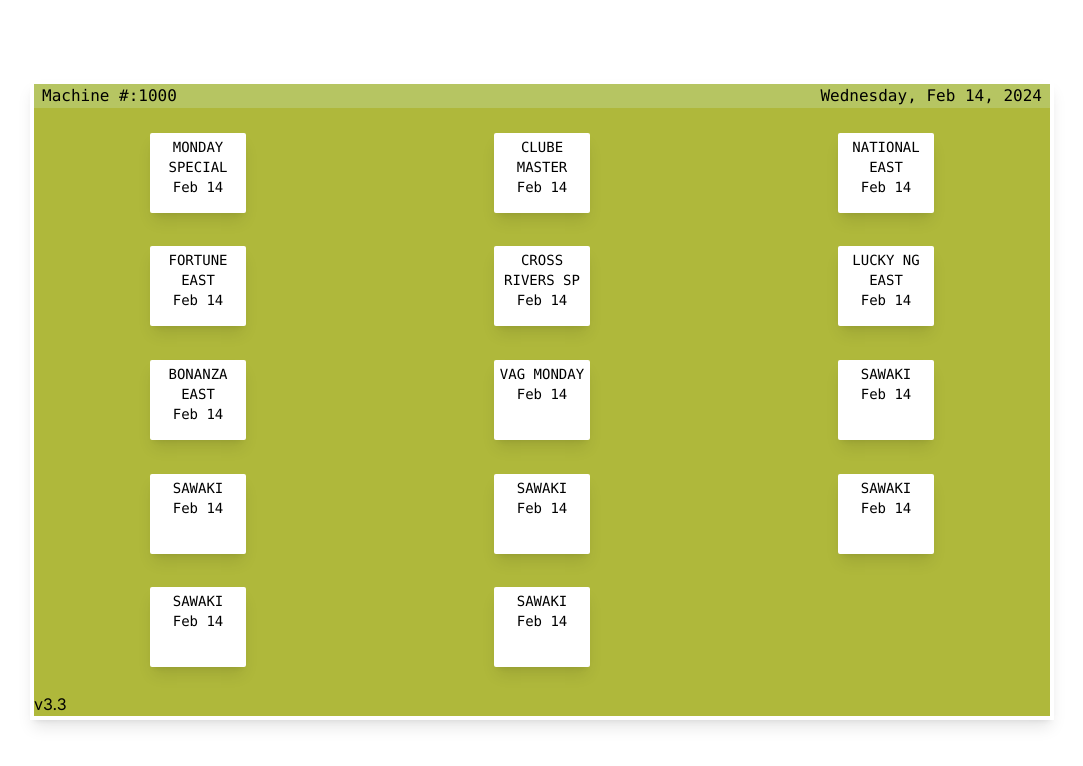
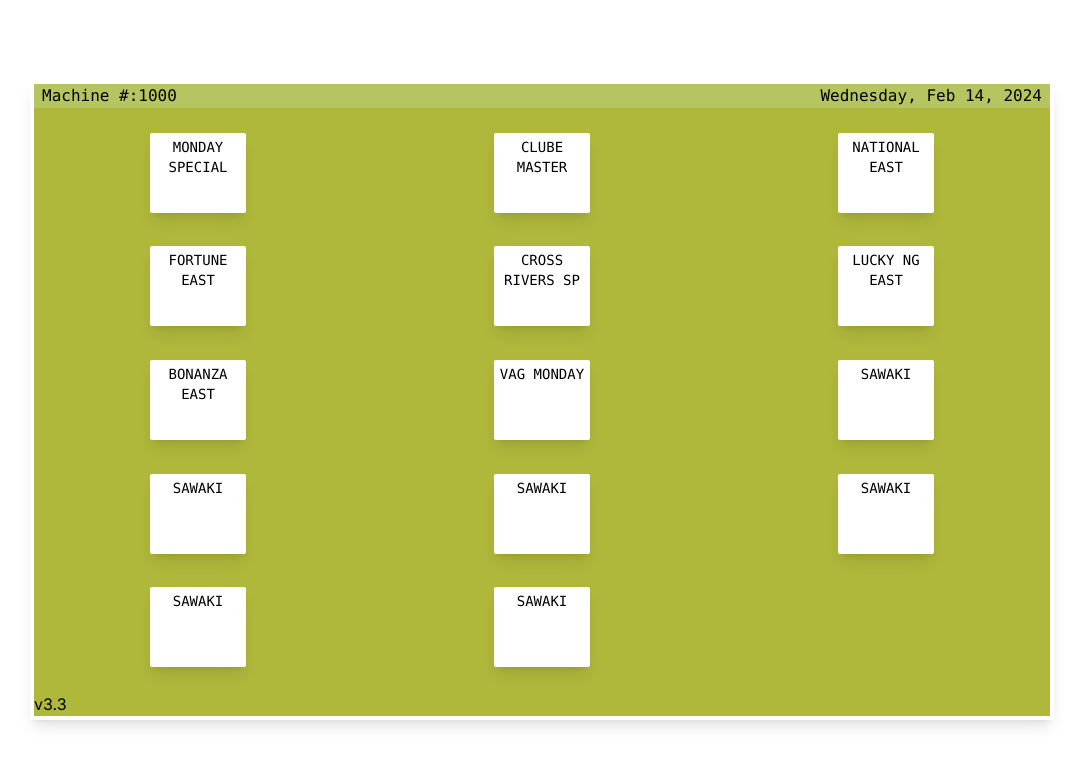
Before and after one commit to fullupe/ternimalpad, a Next.js app: page /gamemenu in a window 1280 px wide. Shown: the top 766 px of the page, without its empty margins (98-1181 px from the left). Built offline with nearby package versions, Linux system fonts and the light colour scheme.

Commit message:
game selection zustands done

```diff
--- a/app/components/Keypad.tsx
+++ b/app/components/Keypad.tsx
@@ -2,23 +2,26 @@
 
 import React from 'react'
 
-type Props = {}
+type Props = {
+  handleKeyChange:(val:any)=>void
+}
 
-export default function Keypad({}: Props) {
+export default function Keypad({handleKeyChange}: Props) {
 
-    const handleClick=(val:any)=>{
-        console.log(val)
-    }
+    // const handleClick=(val:any)=>{
+    //     //console.log(val)
+    //     handleKeyChange(val)
+    // }
   return (
      <div className="grid grid-cols-5 gap-4">
-      {["F1","F2","F3","F4","F5",1, 2, 3, 4, "A",5, 6, 7, 8, "C",9,0, ".",'V'].map((key: any) => (
+      {["F1","F2","F3","F4","F5",1, 2, 3, 4, "A",5, 6, 7, 8, "C",9,0, ".",'V'].map((value: any) => (
         <button
-          key={key}
-          className={`bg-green-200 p-4 rounded-md text-xl font-semibold hover:bg-green-300 focus:outline-none ${key === 'V' ? 'col-span-2' : ''} ${key==='C'? 'bg-red-300 hover:bg-red-400':''} ${key==='A'? 'bg-yellow-200 hover:bg-yellow-300':''}`}
-          onClick={() => handleClick(key)}
+          //key={value}
+          className={`bg-green-200 p-4 rounded-md text-xl font-semibold hover:bg-green-300 focus:outline-none ${value === 'V' ? 'col-span-2' : ''} ${value==='C'? 'bg-red-300 hover:bg-red-400':''} ${value==='A'? 'bg-yellow-200 hover:bg-yellow-300':''}`}
+          onClick={() => handleKeyChange(value)}
         >
           <p className='text-black text-2xl'>
-            {key}
+            {value}
             </p>
         </button>
       ))}
--- a/app/gamemenu/page.tsx
+++ b/app/gamemenu/page.tsx
@@ -1,83 +1,85 @@
 "use client"
 import React from 'react'
+import { useRouter } from 'next/navigation'
 
+import {useGameSelectionStore} from "../store"
 
 type gameType={
-  id: number,
+  id: string,
     game: string,
-    date: Date,
+    date: string,
 }
 
 const games =[
     {
-      id:1,
+      id:"1",
       game:"Monday special",
-      date: new Date()
+      date: new Date().toString()
     },
     {
-      id:2,
+      id:"2",
       game:"Clube Master",
-      date: new Date()
+      date: new Date().toString()
     },
     {
-      id:3,
+      id:"3",
       game:"National east",
-      date: new Date()
+      date: new Date().toString()
     },
     {
-      id:4,
+      id:"4",
       game:"Fortune east",
-      date: new Date()
+      date: new Date().toString()
     },
     {
-      id:5,
+      id:"5",
       game:"Cross Rivers sp",
-      date: new Date()
+      date: new Date().toString()
     },
     {
-      id:6,
+      id:"6",
       game:"LUcky NG east",
-      date: new Date()
+      date: new Date().toString()
     },
     {
-      id:7,
+      id:"7",
       game:"Bonanza east",
-      date: new Date()
+      date: new Date().toString()
     },
     {
-      id:8,
+      id:"8",
       game:"vag monday",
-      date: new Date()
+      date: new Date().toString()
     },
     {
-      id:9,
+      id:"9",
       game:"Sawaki",
-      date: new Date()
+      date: new Date().toString()
     },
     {
-      id:10,
+      id:"10",
       game:"Sawaki",
-      date: new Date()
+      date: new Date().toString()
     },
     {
-      id:11,
+      id:"11",
       game:"Sawaki",
-      date: new Date()
+      date: new Date().toString()
     },
     {
-      id:12,
+      id:"12",
       game:"Sawaki",
-      date: new Date()
+      date: new Date().toString()
     },
     {
-      id:13,
+      id:"13",
       game:"Sawaki",
-      date: new Date()
+      date: new Date().toString()
     },
     {
-      id:14,
+      id:"14",
       game:"Sawaki",
-      date: new Date()
+      date: new Date().toString()
     },
   ]
 
@@ -87,7 +89,23 @@ type Props = {
 
 export default function page({}: Props) {
 
-  const handleGameSelection =(game:string, id:number, date:Date)=>{
+  const router = useRouter()
+
+  const selectGame = useGameSelectionStore((state)=>state.selectGame);
+
+  const handleGameSelection =(game: string, id: string, date: string)=>{
+
+    let check ={
+      game,
+      id,
+      date
+    }
+    //console.log(check)
+
+     selectGame(check)
+
+    router.push("/mainmenu")
+
 
 
   }
@@ -109,13 +127,13 @@ export default function page({}: Props) {
               <div className="grid grid-cols-3  h-full w-full gap-4 my-4 items-center  justify-center  ">
 
                 {
-                  games.map((val:gameType)=>(
+                  games.map((val)=>(
 
                 <div onClick={()=>handleGameSelection(val.game,val.id,val.date)} key={val.id} className="bg-white py-1 cursor-pointer hover:opacity-80 h-[80px] text-center justify-center text-black shadow-lg mx-auto rounded-sm  text-sm font-mono font-medium  w-24 ">
                   <p className="uppercase">
                     {val.game}
                     </p>
-                    <p>{val.date.toLocaleDateString("en-us",{day:"numeric",month:"short"})}</p>
+                    {/* <p>{val.date.toLocaleDateString("en-us",{day:"numeric",month:"short"})}</p> */}
                 </div>
                   ))
                 }
@@ -126,10 +144,6 @@ export default function page({}: Props) {
 
             </div>
 
-
-
-
-
           </div>
 
 
--- a/app/mainmenu/page.tsx
+++ b/app/mainmenu/page.tsx
@@ -1,5 +1,7 @@
-import React from 'react'
+"use client"
+import React, { useEffect, useState } from 'react'
 import Keypad from '../components/Keypad'
+import {useGameSelectionStore} from "../store"
 
 
 type Props = {}
@@ -7,6 +9,95 @@ type Props = {}
 
 
 export default function page({}: Props) {
+  const selectGame = useGameSelectionStore((state)=>state.gameSelected);
+
+  const [selectedKey, setSelectedKey] = useState('');
+
+  const [inputFields, setInputFields] = useState([]);
+
+  const [number,  setNumber]=useState("")
+
+
+  console.log("okay",selectedKey)
+
+  useEffect(() => {
+    setSelectedKey("F2");
+    generateInputFields()
+
+
+  }, [])
+
+
+  const generateInputFields = () => {
+    const numInputs = parseInt(selectedKey.slice(1));
+    const fields = [];
+    for (let i = 0; i < numInputs; i++) {
+      fields.push(
+        <div key={i} className="">
+
+          <input maxLength={2} minLength={2} className="flex  h-12 w-12 rounded-full text-center " type="text" id={`input-${i}`} />
+        </div>
+      );
+    }
+    return fields;
+  };
+
+  const handleKeyChange = (event:any) => {
+
+
+     // Clear existing fields
+
+   if(event ==="C"){
+    setSelectedKey(event);
+    generateInputFields()
+
+   }else if(event === "V"){
+    setSelectedKey(event);
+    generateInputFields()
+
+
+   }else if(event === "A"){
+    setSelectedKey(event);
+    generateInputFields()
+    //setInputFields([]);
+
+
+   }else if(event === "F1"){
+    setSelectedKey(event);
+    generateInputFields()
+
+
+   }else if(event === "F2"){
+    setSelectedKey(event);
+    generateInputFields()
+
+
+   }else if(event === "F3"){
+    setSelectedKey(event);
+    generateInputFields()
+
+  }else if(event === "F4"){
+    setSelectedKey(event);
+    generateInputFields()
+
+
+   }else if (event === "F5"){
+    setSelectedKey(event);
+    generateInputFields()
+
+
+   }else if (event === "."){
+    setSelectedKey(event);
+
+
+   }else{
+
+    setNumber(event)
+   }
+
+  };
+
+
   return (
     <div className=" h-screen justify-center items-center">
 
@@ -21,13 +112,15 @@ export default function page({}: Props) {
                 <p>Machine #:1000</p>
                 <p>{new Date().toLocaleDateString('en-us', { weekday:"long", year:"numeric", month:"short", day:"numeric"}) }</p>
               </div>
-              <div className="grid grid-cols-3  h-full w-full gap-4 my-4 items-center  justify-center  ">
+              <div className=" flex   h-full w-full  my-4d items-center  justify-center  ">
 
               {/* screen */}
+              <div className=" w-full flex  justify-center items-center space-x-2 ">{  generateInputFields()}</div>
+
+              </div>
+              <div>v3.3 {selectedKey}</div>
 
 
-              </div>
-              <div>v3.3</div>
 
             </div>
 
@@ -35,7 +128,7 @@ export default function page({}: Props) {
 
             <div className="p-4">
               {/* keypad */}
-              <Keypad/>
+              <Keypad handleKeyChange={handleKeyChange}/>
 
             </div>
 
--- /dev/null
+++ b/app/store.ts
@@ -0,0 +1,47 @@
+import { create } from 'zustand'
+
+
+
+type gameselect={
+    game:string,
+    id:string,
+    date:string,
+
+}
+
+type GameSelectionStore ={
+    gameSelected:{
+        game:string,
+        id:string,
+        date:string,
+    }
+    selectGame:({game,id,date}:gameselect)=>void,
+
+
+}
+
+
+
+export const useGameSelectionStore = create<GameSelectionStore>((set) => ({
+    gameSelected:{
+        game:"",
+        id:"",
+        date:""
+    },
+
+
+    selectGame:(gameselected: { game: string; id: string; date: string; })=>{
+
+   set((state) => ({
+    ...state,
+    gameSelected: {
+      ...state.gameSelected,
+      game: gameselected.game,
+      id:   gameselected.id,
+      date: gameselected.date
+    },
+  }));
+
+ },
+
+}))
```
Also changed, not shown: package.json (+5 -4 lines), 1 other file (tests, documents, lock files or other folders).
